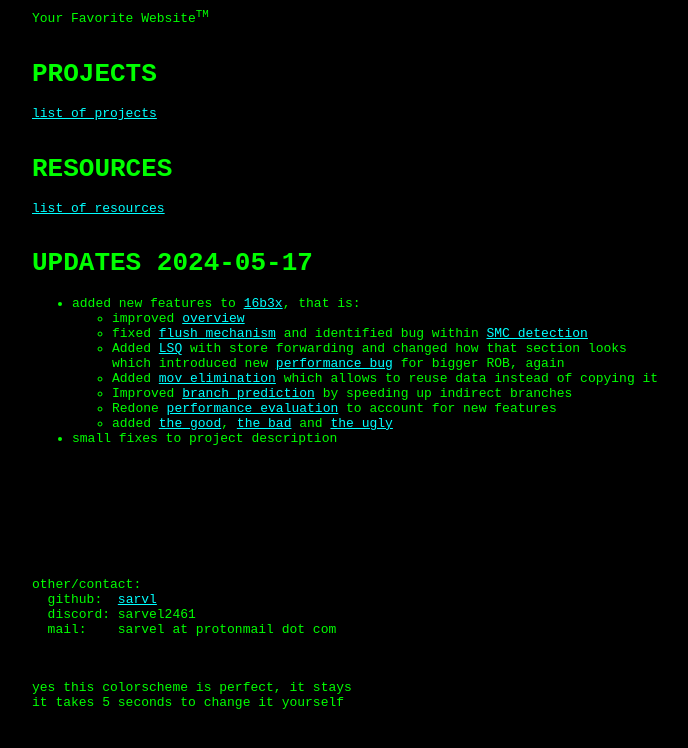
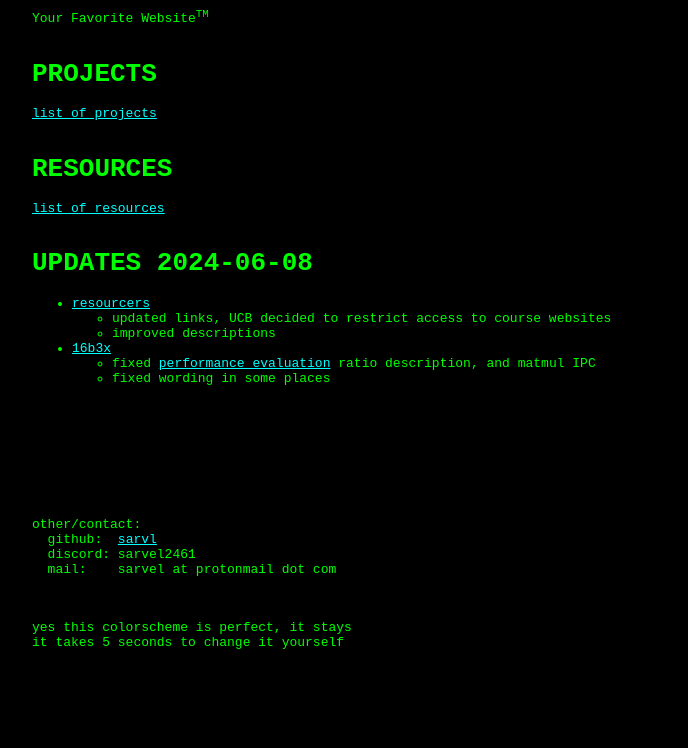
Before and after one commit to sarvl/sarvel.github.io, a plain HTML site: page index.html in a window 1280 px wide. Shown: the whole page, without its empty margins (104-792 px from the left). Drawn offline with Linux system fonts and the light colour scheme.

Commit message:
fixed links due to UCB being annoying ; fixed wording in p16b3x description

```diff
--- a/index.html
+++ b/index.html
@@ -22,21 +22,20 @@
 
 		<br>
 
-		<h1> UPDATES 2024-05-17 </h1>
+		<h1> UPDATES 2024-06-08 </h1>
 		<ul>
-			<li> added new features to <a href="./Projects/p16b3x.html">16b3x</a>, that is: <br>
+			<li> <a href="./Knowledge/resources.html">resourcers</a> <br>
 				<ul>
-					<li> improved <a href="./Projects/p16b3x.html#overview">overview</a></li>
-					<li> fixed <a href="./Projects/p16b3x.html#out_of_order_execution_v2>flush_mechanism">flush mechanism</a> and identified bug within <a href="./Projects/p16b3x.html#out_of_order_execution_v2>self_modifying_code_detection">SMC detection</a> </li>
-					<li> Added <a href="./Projects/p16b3x.html#out_of_order_execution_v2>memory_operations">LSQ</a> with store forwarding and changed how that section looks<br>
-					     which introduced new <a href="./Projects/p16b3x.html#out_of_order_execution_v2>performance_bugs">performance bug</a> for bigger ROB, again</li>
-					<li> Added <a href="./Projects/p16b3x.html#out_of_order_execution_v2>instruction_elimination>mov_elimination">mov elimination</a> which allows to reuse data instead of copying it </li>
-					<li> Improved <a href="./Projects/p16b3x.html#branch_prediction">branch prediction</a> by speeding up indirect branches </li>
-					<li> Redone <a href="./Projects/p16b3x.html#performance_evaluation>benchmarks">performance evaluation</a> to account for new features </li>
-					<li> added <a href="./Projects/p16b3x.html#the_good">the good</a>, <a href="./Projects/p16b3x.html#the_bad">the bad</a> and <a href="./Projects/p16b3x.html#the_ugly">the ugly</a></li>
+					<li> updated links, UCB decided to restrict access to course websites </li>
+					<li> improved descriptions</li>
 				</ul>
 			</li>
-			<li> small fixes to project description </li>
+			<li> <a href="./Projects/p16b3x.html">16b3x</a> <br>
+				<ul>
+					<li> fixed <a href="./Projects/p16b3x.html#performance_evaluation>benchmarks">performance evaluation</a> ratio description, and matmul IPC </li>
+					<li> fixed wording in some places </li>
+				</ul>
+			</li>
 		</ul>
 		<br>
 		<br>
--- a/style.css
+++ b/style.css
@@ -1,7 +1,7 @@
-body {
+html {
+	background-color:  #000000;
 	padding:           0% 10%;
 	color:             #00FF00;
-	background-color:  #000000;
 	font-family:       monospace;
 }
 a {
```
Also changed, not shown: Knowledge/resources.html (+11 -9 lines), Projects/p16b3x.html (+5 -5 lines).
